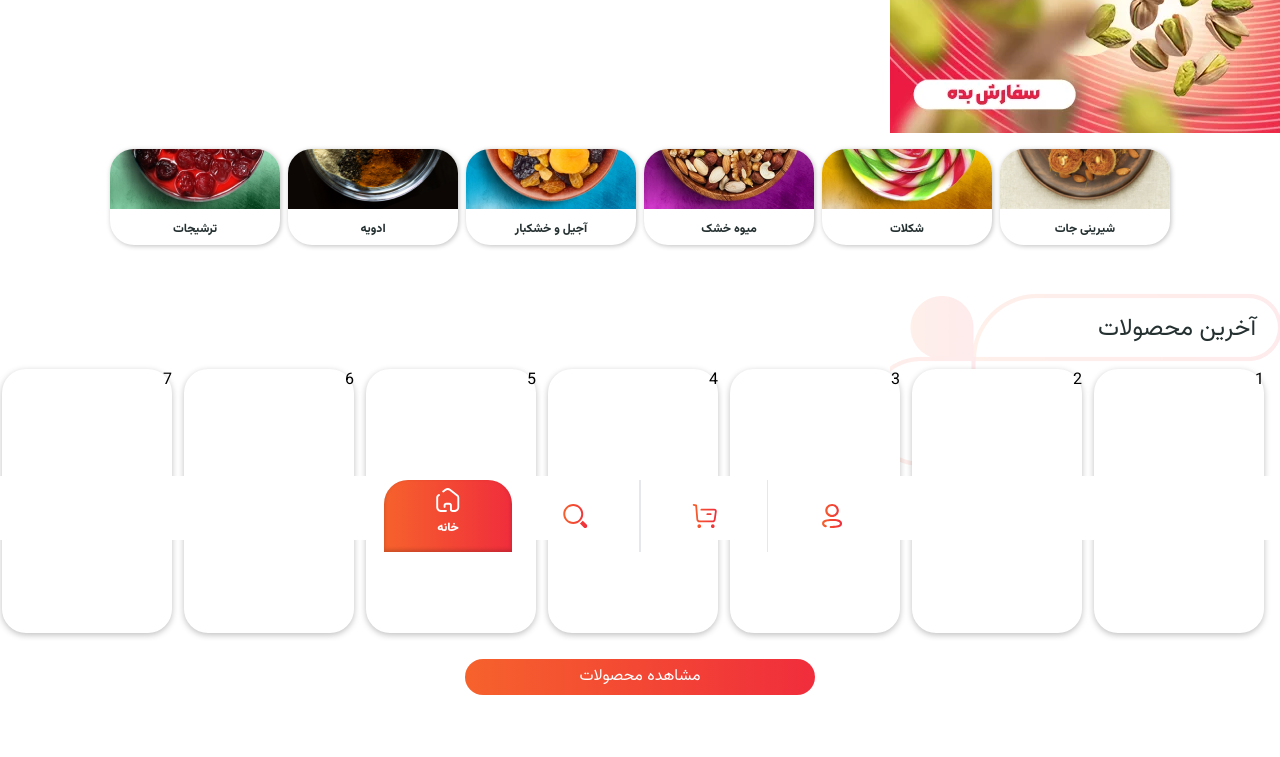
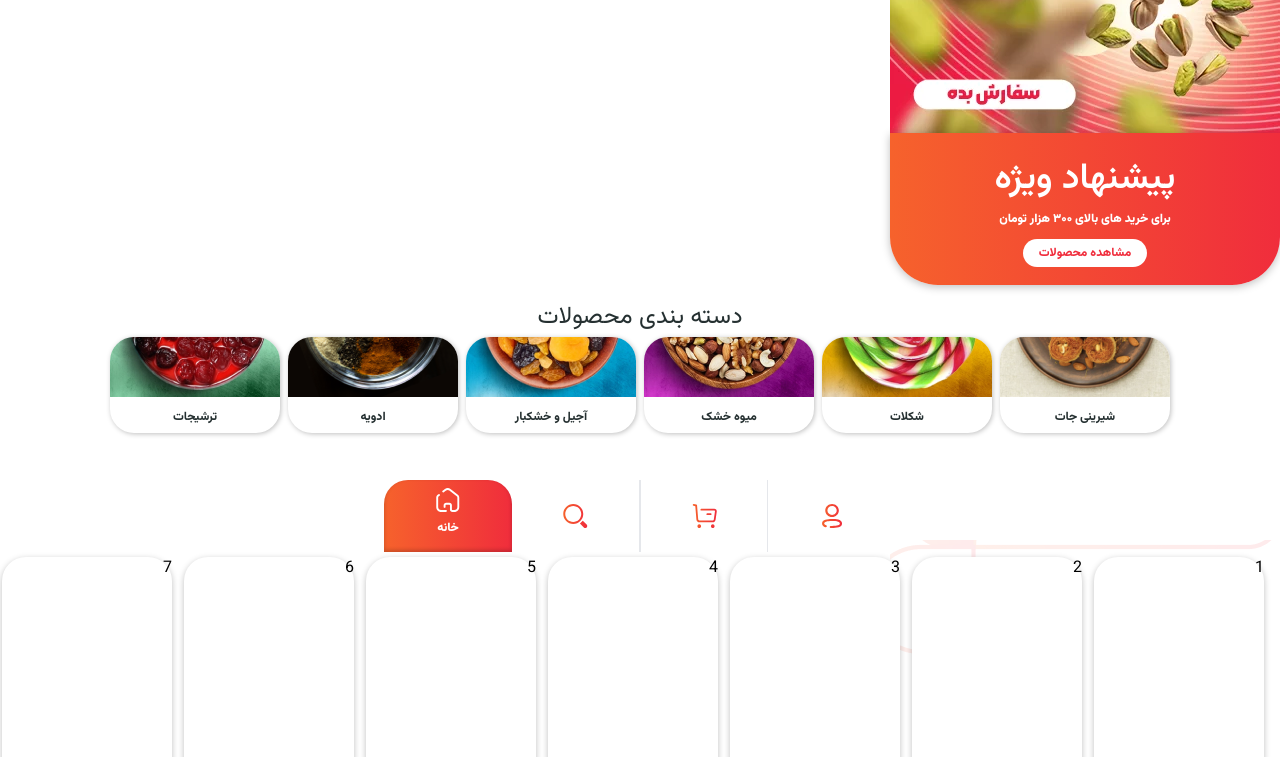
Before and after one commit to Mhdph/toloe-pakhsh, a Next.js app: page / in a window 1280 px wide. Shown: the part 260-1017 px from the top of the page. Built offline with nearby package versions, Linux system fonts and the light colour scheme.

Commit message:
add offer hero component

```diff
--- a/components/CategoryList.tsx
+++ b/components/CategoryList.tsx
@@ -11,6 +11,9 @@ interface CategoryListItems {
 const CategoryList: React.FC<CategoryListProps> = () => {
   return (
     <div className="flex items-center justify-center mt-4 flex-col">
+      <p className="text-2xl font-normal text-black-items mb-1">
+        دسته بندی محصولات
+      </p>
       <div className="flex items-center justify-center flex-wrap gap-2">
         {CategoryListItem.map((item: CategoryListItems) => (
           <div key={item.name} className="category_card">
--- /dev/null
+++ b/components/OfferHero.tsx
@@ -0,0 +1,15 @@
+import React from "react";
+
+function OfferHero() {
+  return (
+    <div className="offer_300 text-center flex flex-col gap-3 items-center justify-center text-white">
+      <p className="text-4xl mt-2 font-semibold">پیشنهاد ویژه</p>
+      <p className="font-black text-xs">برای خرید های بالای ۳۰۰ هزار تومان</p>
+      <button className="bg-white px-4 py-1.5 rounded-3xl text-xs font-extrabold text-[#F02D3C]">
+        مشاهده محصولات
+      </button>
+    </div>
+  );
+}
+
+export default OfferHero;
--- a/components/SpecialOffer.tsx
+++ b/components/SpecialOffer.tsx
@@ -27,7 +27,7 @@ const SpecialOffer: React.FC<SpecialOfferProps> = () => {
         <div className="card">7</div>
       </div>
       <div className="flex justify-center mt-72">
-        <button className="bg-white text-center text-[#f02d3c] h-9 w-[350px] rounded-3xl">
+        <button className="bg-white text-center text-[#f02d3c] text-xs font-extrabold h-9 w-[350px] rounded-3xl">
           مشاهده محصولات
         </button>
       </div>
--- a/pages/index.tsx
+++ b/pages/index.tsx
@@ -5,16 +5,20 @@ import LstItmes from "@/components/LstItmes";
 import SpecialOffer from "@/components/SpecialOffer";
 import AboutUs from "@/components/AboutUs";
 import ContactUs from "@/components/ContactUs";
+import OfferHero from "@/components/OfferHero";
 
 export default function Home() {
   return (
     <main className="flex flex-col">
       <Navbar />
       <HeroSection />
+      <OfferHero />
       <CategoryList />
       <LstItmes />
       <div className="flex justify-center text-white">
-        <button className="btn_primary mt-48 mb-16">مشاهده محصولات</button>
+        <button className="btn_primary mt-48 mb-16 text-xs font-extrabold">
+          مشاهده محصولات
+        </button>
       </div>
       <SpecialOffer />
       <AboutUs />
--- a/styles/globals.css
+++ b/styles/globals.css
@@ -74,3 +74,10 @@ body {
 .card_shadow {
   box-shadow: 0px 2px 2px rgba(0, 0, 0, 0.25);
 }
+.offer_300 {
+  width: 390px;
+  height: 152px;
+  background: linear-gradient(270deg, #f02d3c 0%, #f6622c 100%);
+  box-shadow: 0px 2px 8px rgba(0, 0, 0, 0.25);
+  border-radius: 0px 0px 48px 48px;
+}
```
